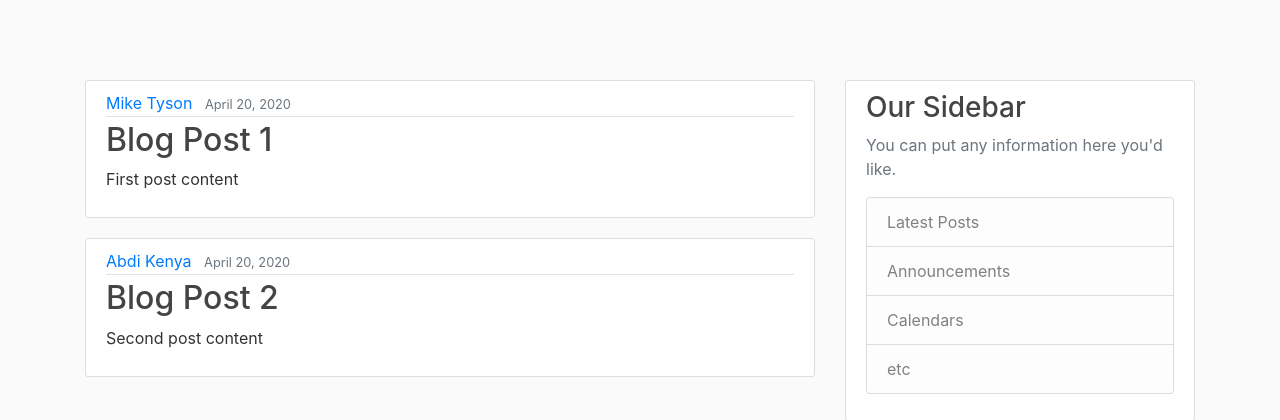
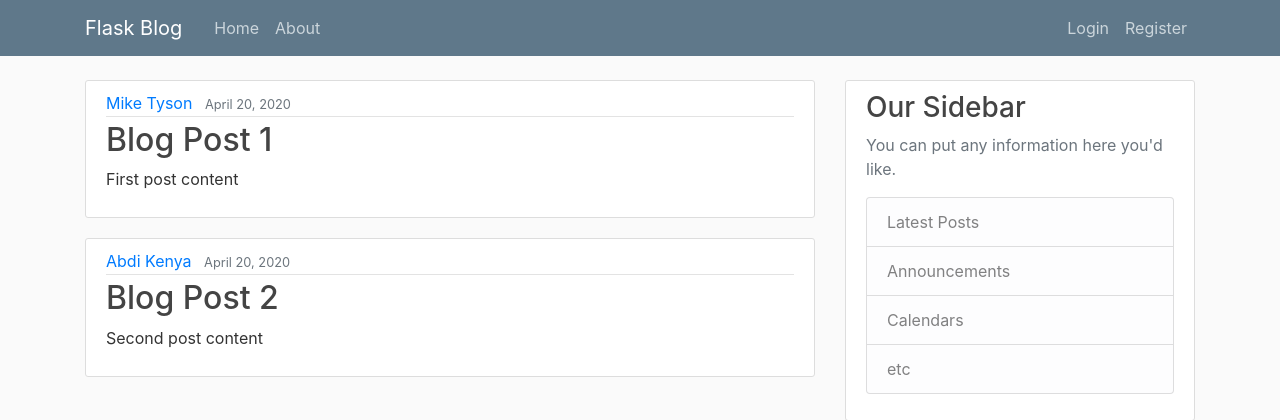
Before and after one commit to Abdifatah135/Flask-User, a Flask app: page / in a window 1280 px wide. Shown: the top 420 px of the page. Run offline with Flask 2, Linux system fonts and the light colour scheme; some libraries are stand-ins or nearby versions.

Commit message:
added the navbar

```diff
--- a/templates/layout.html
+++ b/templates/layout.html
@@ -13,7 +13,27 @@
     {% endif %}
 </head>
 <body>
-
+        <header class="site-header">
+                <nav class="navbar navbar-expand-md navbar-dark bg-steel fixed-top">
+                  <div class="container">
+                    <a class="navbar-brand mr-4" href="/">Flask Blog</a>
+                    <button class="navbar-toggler" type="button" data-toggle="collapse" data-target="#navbarToggle" aria-controls="navbarToggle" aria-expanded="false" aria-label="Toggle navigation">
+                      <span class="navbar-toggler-icon"></span>
+                    </button>
+                    <div class="collapse navbar-collapse" id="navbarToggle">
+                      <div class="navbar-nav mr-auto">
+                        <a class="nav-item nav-link" href="/">Home</a>
+                        <a class="nav-item nav-link" href="/about">About</a>
+                      </div>
+                      <!-- Navbar Right Side -->
+                      <div class="navbar-nav">
+                        <a class="nav-item nav-link" href="/login">Login</a>
+                        <a class="nav-item nav-link" href="/register">Register</a>
+                      </div>
+                    </div>
+                  </div>
+                </nav>
+              </header>
               <main role="main" class="container">
                 <div class="row">
                   <div class="col-md-8">
```
